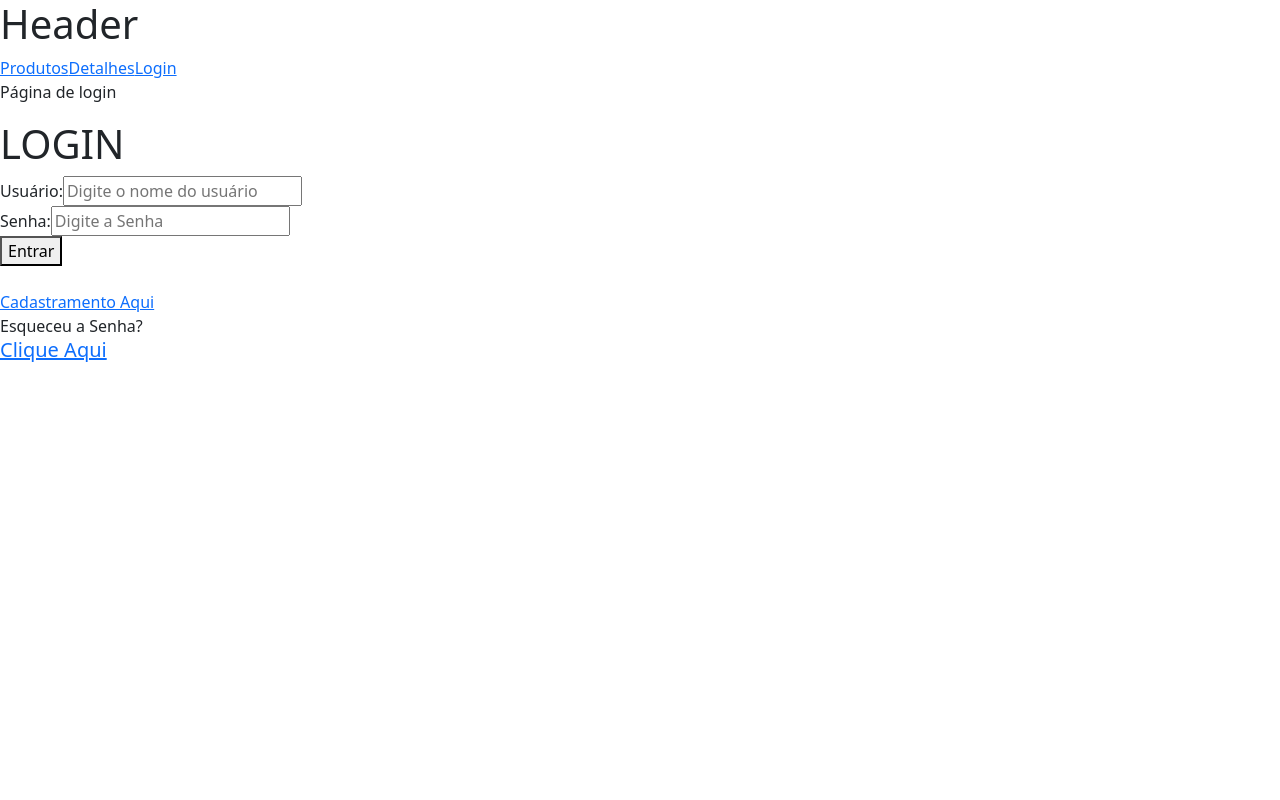
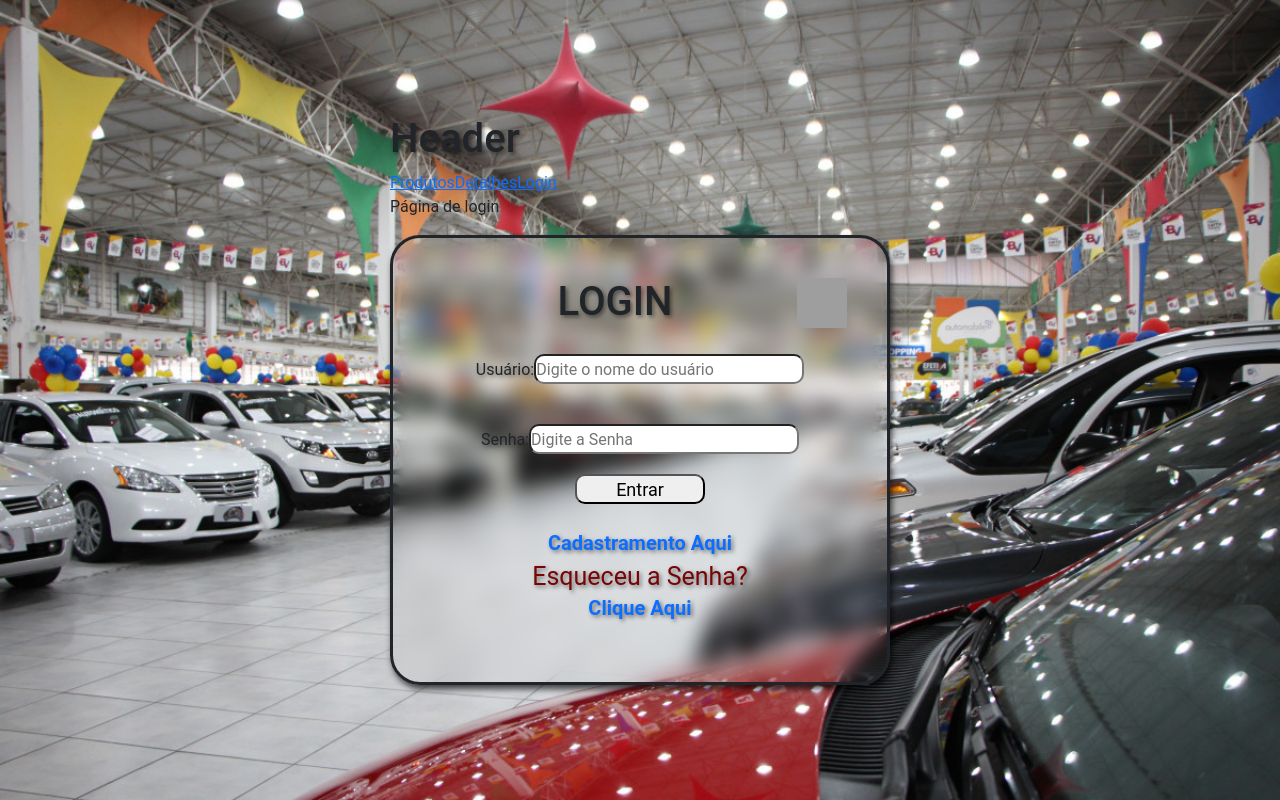
Before and after one commit to LcamposF/Projeto_frontee, a React (Create React App) app: page /login in a window 1280 px wide. Built offline with nearby package versions, Linux system fonts and the light colour scheme; grey boxes are pictures that could not be loaded.

Commit message:
estilizaçãologin&img

```diff
--- a/src/login.css
+++ b/src/login.css
@@ -9,28 +9,23 @@ body {
     align-items: center;
     height: 100vh;
     margin: 0;
-    background-image: url(img/Patio-de-loja-de-carros-usados.jpg);
+    background-image: url(../img/Patio-de-loja-de-carros-usados.jpg);
     background-size: cover;
 }
 .contem {
     display: auto;
     float: left;
+    width: 500px;
+    height: 450px;
     background: rgba(255, 255, 255, 0.003);
     backdrop-filter: blur(10px);
-    box-shadow: 0 0 10px rgba(0,0,0,.5);
-    width: 500px;
-    height: 500px;
-    text-align:center;
+    box-shadow: 2px 4px 6px rgba(0, 0, 0, .7);
     border-radius: 30px;
-    box-shadow: 2px 2px 6px rgba(0,0,0,.7);
-    border: solid red 5px;
-}
-header{
-    padding: 50px;
-    font-size: 26px;
-}
-label {
-    font-size: 30px;
+    overflow: hidden;
+    transition: all .5s ease-in-out;
+    text-align: center;
+    padding: 40px;
+    border: solid;
 }
 input {
     width: 270px;
@@ -42,7 +37,6 @@ input {
 button {
     width: 130px;
     height: 30px;
-    margin-left: 60px;
     border-radius: 10px;
     cursor: pointer;
     font-size: large;
@@ -51,26 +45,22 @@ button:hover{
     opacity: 0.8;
     ;
 }
-a {
-    color: rgb(248, 12, 20);
+.cds {
     font-weight: bold;
     text-decoration: none;
     font-size: 20px;
     padding: 20px;
 }
-h1, a, label{
+h1, .cds, label{
     text-shadow: 2px 2px 4px rgba(0, 0, 0, 0.5);
-}
-.rec {
-    display: flex;
-    justify-content: space-around;
-    padding: 30px;
 }
 .final {
     clear: both;
-    font-size: 20px;
+    font-size: 25px;
+    color:rgb(120, 5, 5);
 }
-.cds {
-    display: flex;
-    justify-content: space-evenly;
+img {
+    width: 50px;
+    height: 50px;
+    float: right;
 }
--- a/src/paginas/login.js
+++ b/src/paginas/login.js
@@ -1,26 +1,25 @@
 import Header from "../componentes/header";
+import '../login.css';
 
 function Login() {
     return (
         <div>
             <Header />
             <p>Página de login</p>
-            <div class="contem"/>
-       <header>
+
+            <div className="contem">
+                <img src="img/carro sem fundo.jpg" alt="imagem de carros" />
                 <h1>LOGIN</h1>
-        </header>
                 <form action=""/>
-            <div>
                     <label for="">Usuário:</label>
                     <input type="text" id="usuario" placeholder="Digite o nome do usuário"/><br/>
                     <label for="" id="senha" placeholder="Digite a senha">Senha:</label>
                     <input type="password" placeholder="Digite a Senha"/><br/>
                     <button type="submit">Entrar</button><br/>
-            <div/>
                 <form/><br/>
-        <a href="colocaquiRanyindex" class="cds">Cadastramento Aqui</a>
-        <div class="rec">
-            <label for="" class="final">Esqueceu a Senha?</label><h5><a href="recuperar.html">Clique Aqui</a></h5>
+                <a href="colocaquiRanyindex" className="cds">Cadastramento Aqui</a>
+                <div className="rec">
+                    <label for="" className="final">Esqueceu a Senha?</label><h5><a href="recuperar.html" className="cds">Clique Aqui</a></h5>
                 </div>
             </div>
         </div>
```
Also changed, not shown: img/carro sem fundo.jpg (added). Lines whose indentation alone changed are shown as unchanged.
